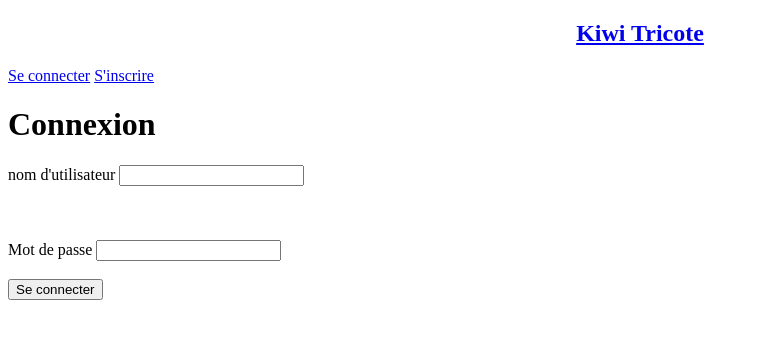
After one commit to EdwinDij/kiwi_tricote, a Django app: page /login/ in a window 1280 px wide. The commit adds this page. Shown: the top 339 px of the page, without its empty margins (0-759 px from the left). Run offline with Django 4.2, Linux system fonts and the light colour scheme.

Commit message:
connection deconnection possible

```diff
--- /dev/null
+++ b/blog/accounts/templates/accounts/login.html
@@ -0,0 +1,18 @@
+{% extends 'base.html'%}
+
+{% block content%}
+<h1> Connexion </h1>
+
+<form method="POST">
+    {% csrf_token %}
+
+    <label for="username"> nom d'utilisateur</label>
+    <input id="username" type="text" name="username">
+    <br></br>
+    <br></br>
+    <label for="password">Mot de passe</label>
+    <input id="password" type="password" name="password">
+    <br></br>
+    <button type="submit">Se connecter</button>
+</form>
+    {% endblock %}
--- a/blog/accounts/views.py
+++ b/blog/accounts/views.py
@@ -1,5 +1,5 @@
 from django.shortcuts import render, redirect
-from django.contrib.auth import get_user_model, login, logout
+from django.contrib.auth import get_user_model, login, logout, authenticate
 
 get_user = get_user_model()
 
@@ -14,6 +14,18 @@ def signup(request):
 
     return render(request, 'accounts/signup.html')
 
+def login_user(request):
+    if request.method == 'POST':
+        username = request.POST.get("username")
+        password = request.POST.get("password")
+
+        user = authenticate(username=username, password=password)
+        if user:
+            login(request, user)
+            return redirect('index')
+
+    return render(request, 'accounts/login.html')
+
 def logout_user(request):
     logout(request)
     return redirect('index')
--- a/blog/blog/urls.py
+++ b/blog/blog/urls.py
@@ -16,7 +16,7 @@ Including another URLconf
 from django.contrib import admin
 from django.urls import path
 from kiwi_tricote.views import index ,one_article
-from accounts.views import signup, logout_user
+from accounts.views import signup, logout_user, login_user
 from django.conf.urls.static import static
 
 from .settings import MEDIA_URL, MEDIA_ROOT
@@ -25,6 +25,7 @@ urlpatterns = [
     path('', index, name='index'),
     path('article/<str:slug>/', one_article, name='article'),
     path('signup/', signup, name='signup'),
+    path('login/', login_user, name='login'),
     path('logout/', logout_user, name='logout'),
     path('adminjdpabmqnft/', admin.site.urls),
 
--- a/blog/templates/base.html
+++ b/blog/templates/base.html
@@ -18,6 +18,7 @@
     {{user.username}}
     <a href="{% url 'logout' %}">Déconnexion</a>
 {% else %}
+    <a href="{% url 'login' %}">Se connecter</a>
     <a href="{% url 'signup' %}">S'inscrire</a>
 {% endif %}
 
```
Also changed, not shown: blog/db.sqlite3.
